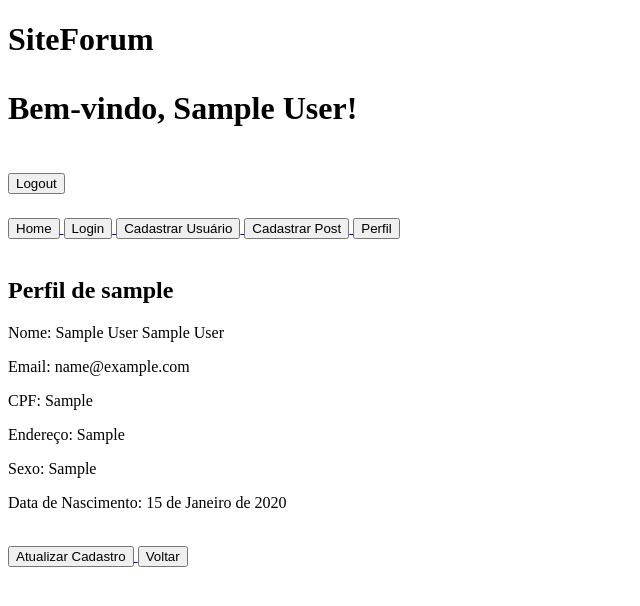
After one commit to ThiAABrown/siteforum, a Django app: page /perfil/ in a window 1280 px wide. The commit adds this page. Shown: the top 606 px of the page, without its empty margins (0-640 px from the left). Run offline with Django 4.2, Linux system fonts and the light colour scheme; a user stored in the database is signed in; tables that the repository leaves empty hold one stand-in row (values such as "Sample post").

Commit message:
Alterado home e criado pagina de perfil do usuario

```diff
--- a/siteforum/nucleo/templates/base.html
+++ b/siteforum/nucleo/templates/base.html
@@ -25,6 +25,10 @@
     </h1>
 
     <div>
+        <a href="{% url 'home' %}">
+            <button>Home</button>
+        </a>
+
         <a href="{% url 'login' %}">
             <button>Login</button>
         </a>
@@ -36,8 +40,9 @@
         <a href="{% url 'cadastrar_post' %}">
             <button>Cadastrar Post</button>
         </a>
-        <a href="{% url 'atualizar_cadastro' %}">
-            <button>Atualizar Cadastro</button>
+
+        <a href="{% url 'perfil' %}">
+            <button>Perfil</button>
         </a>
     </div>
 
--- /dev/null
+++ b/siteforum/nucleo/templates/perfil.html
@@ -0,0 +1,22 @@
+{% extends 'base.html' %}
+
+{% block conteudo %}
+<div class="container">
+    <h2>Perfil de {{ user.username }}</h2>
+        <p>Nome: {{ user.nome }} {{ user.sobrenome }}</p>
+        <p>Email: {{ user.email }}</p>
+        <p>CPF: {{ user.cpf }}</p>
+        <p>Endereço: {{ user.endereco }}</p>
+        <p>Sexo: {{ user.sexo }}</p>
+        <p>Data de Nascimento: {{ user.data_nascimento }}</p>
+</div>
+        <br/>
+    <a href="{% url 'atualizar_cadastro' %}">
+        <button>Atualizar Cadastro</button>
+    </a>
+
+    <a href="{% url 'home' %}">
+        <button>Voltar</button>
+    </a>
+
+{% endblock conteudo %}
--- a/siteforum/nucleo/urls.py
+++ b/siteforum/nucleo/urls.py
@@ -2,13 +2,14 @@ from django.urls import path
 from django.contrib.auth.views import LoginView
 
 
-from .views import cadastrar_usuario, cadastrar_post, detalhe_post, cadastrar_comentario, atualizar_cadastro, logout_usuario
+from .views import cadastrar_usuario, cadastrar_post, detalhe_post, cadastrar_comentario, atualizar_cadastro, logout_usuario, perfil
 from . import views
 
 
 urlpatterns = [
     path('cadastrousuario/', cadastrar_usuario, name='cadastro_usuario'),
     path('home/', views.home, name='home'),
+    path('perfil/', views.perfil, name='perfil'),
     path('atualizarcadastro/', atualizar_cadastro, name='atualizar_cadastro'),
     path('cadastrarpost/', cadastrar_post, name='cadastrar_post'),
     path('postdetalhes/<int:post_id>', detalhe_post, name='detalhe_post'),
--- a/siteforum/nucleo/views.py
+++ b/siteforum/nucleo/views.py
@@ -104,6 +104,11 @@ def cadastrar_usuario(request):
     return render(request, 'cadastro_usuario.html', {'form': form})
 
 @login_required
+def perfil(request):
+    user = request.user
+    return render(request, 'perfil.html', {'user': user})
+
+@login_required
 def cadastrar_post(request):
     if request.method == 'POST':
         form = PostForm(request.POST)
```
